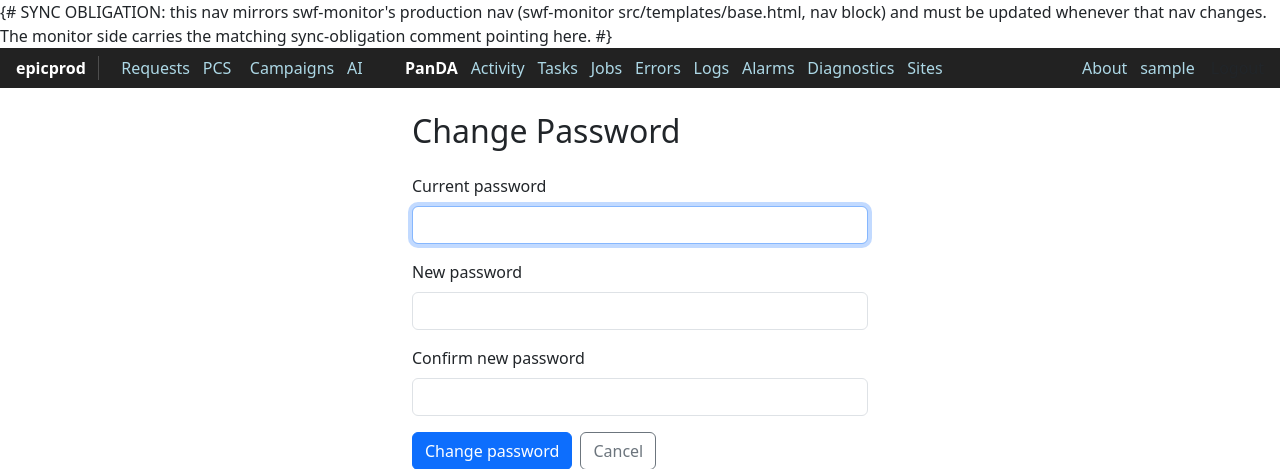
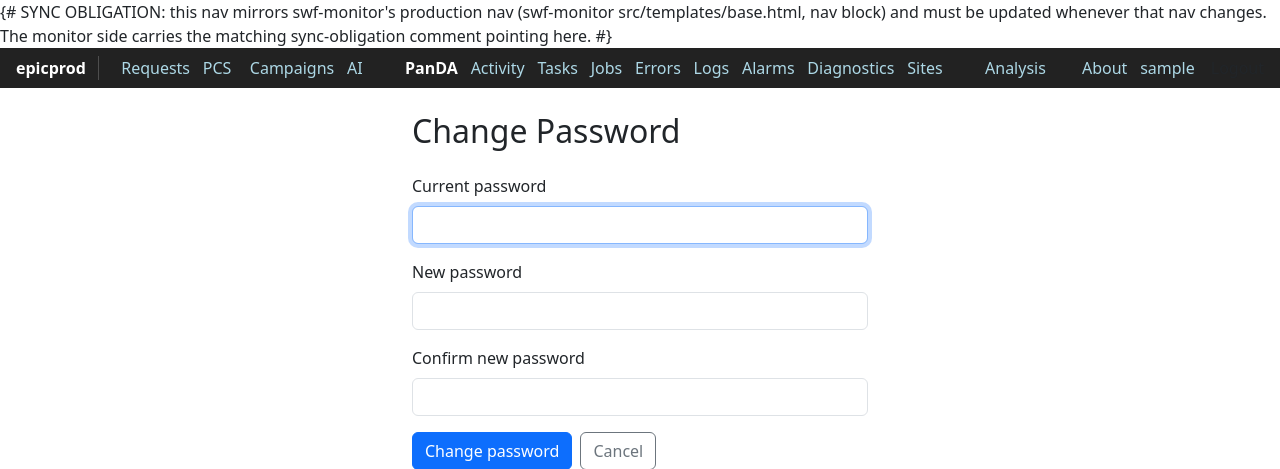
Before and after one commit to BNLNPPS/swf-remote, a Django app: a page that uses src/templates/base.html in a window 1280 px wide. Shown: the top 469 px of the page. Run offline with Django 5.2, Linux system fonts and the light colour scheme; the visitor is signed in with stand-in values (Sample User, id 1).

Commit message:
Nav sync: Analysis entry after Sites
Mirrors the monitor production nav's new single Analysis link
(nav-analysis section spacing), with the analysis/ proxy routes and
view it lands on.

Co-Authored-By: Claude Fable 5 <noreply@anthropic.com>

```diff
--- a/src/remote_app/urls.py
+++ b/src/remote_app/urls.py
@@ -104,6 +104,8 @@ urlpatterns = [
     # for rollback/reference, but serve these paths through the proxy.
     path('alarms/', views.alarms_proxy, name='alarms_dashboard'),
     re_path(r'^alarms/.+', views.alarms_proxy, name='alarms_proxy_all'),
+    path('analysis/', views.analysis_proxy, name='analysis'),
+    re_path(r'^analysis/.+', views.analysis_proxy, name='analysis_proxy_all'),
 
     # Static assets — proxy from swf-monitor so CSS/JS stays in sync
     path('static/<path:path>', views.static_proxy, name='static_proxy'),
--- a/src/remote_app/views.py
+++ b/src/remote_app/views.py
@@ -229,6 +229,12 @@ def sse_proxy(request):
 
 
 @csrf_exempt
+def analysis_proxy(request, **kwargs):
+    """Proxy analysis pages from swf-monitor."""
+    return monitor_client.proxy(request, request.path_info)
+
+
+@csrf_exempt
 def alarms_proxy(request, **kwargs):
     """Proxy alarm pages to swf-monitor.
 
--- a/src/templates/base.html
+++ b/src/templates/base.html
@@ -11,6 +11,7 @@
     <style>
       nav { display: flex; align-items: center; gap: .8em; padding: .5em 1em; background: #222; position: sticky; top: 0; z-index: 1030; }
       .nav-spacer { flex: 1 1 auto; }
+      .nav-analysis { margin-left: 1.5em; }
       .nav-auth { display: flex; gap: 1em; align-items: center; }
       nav a, .dropbtn { color: #ADD8E6; text-decoration: none; }
       nav a:hover { text-decoration: underline; }
@@ -111,6 +112,7 @@
                 <a href="{% url 'monitor_app:epic_queues_list' %}" class="{% if 'epic_queue' in url_name %}nav-active{% endif %}">PanDA queues</a>
             </div>
         </div>
+        <a href="{% url 'monitor_app:analysis' %}" class="nav-analysis{% if 'analysis' in url_name %} nav-active{% endif %}">Analysis</a>
 
         <span class="nav-spacer"></span>
         <a href="{% url 'monitor_app:about' %}">About</a>
```
